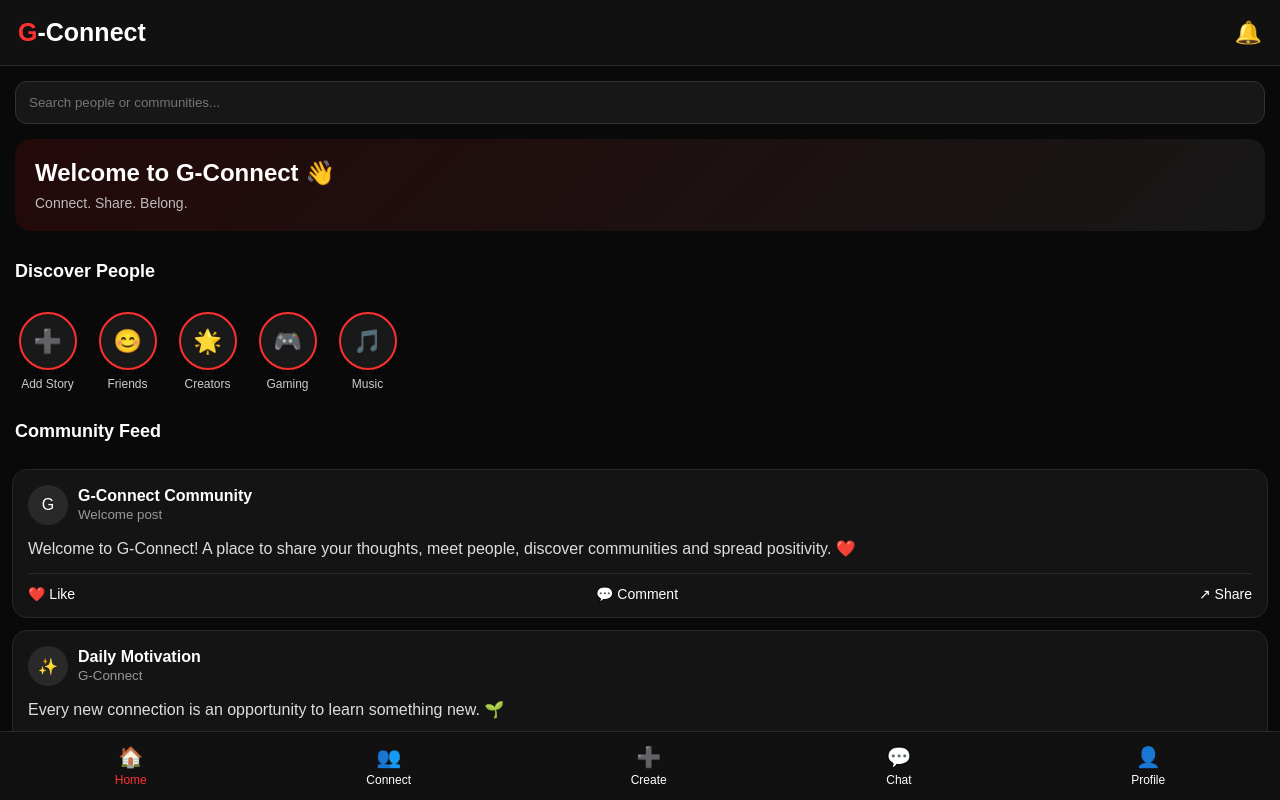
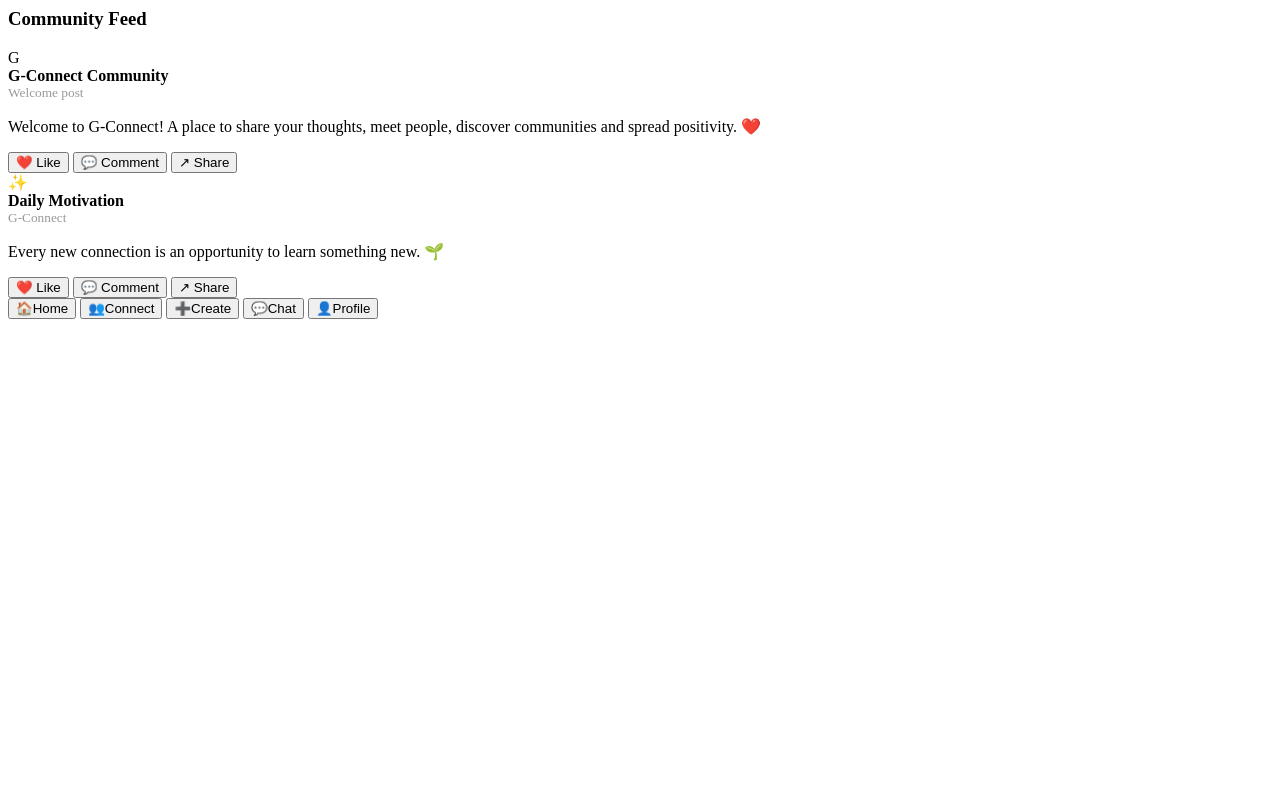
Before and after one commit to gauravkhobba579-lab/G-connect-, a plain HTML site: page index.html in a window 1280 px wide. Drawn offline with Linux system fonts and the light colour scheme.

Commit message:
Remove extensive HTML and CSS from index.html

```diff
--- a/index.html
+++ b/index.html
@@ -1,244 +1,4 @@
-
-<!DOCTYPE html>
-<html lang="en">
-<head>
-<meta charset="UTF-8">
-<meta name="viewport" content="width=device-width, initial-scale=1.0">
-<title>G-Connect</title>
-
-<style>
-* {
-  margin: 0;
-  padding: 0;
-  box-sizing: border-box;
-  font-family: Arial, sans-serif;
-}
-
-body {
-  background: #090909;
-  color: #ffffff;
-}
-
-header {
-  display: flex;
-  justify-content: space-between;
-  align-items: center;
-  padding: 18px;
-  background: #111111;
-  border-bottom: 1px solid #292929;
-}
-
-.logo {
-  font-size: 25px;
-  font-weight: bold;
-  color: #ff3030;
-}
-
-.logo span {
-  color: white;
-}
-
-.icon {
-  font-size: 22px;
-  cursor: pointer;
-}
-
-.search {
-  margin: 15px;
-}
-
-.search input {
-  width: 100%;
-  padding: 13px;
-  border-radius: 12px;
-  border: 1px solid #333;
-  background: #171717;
-  color: white;
-  outline: none;
-}
-
-.welcome {
-  margin: 15px;
-  padding: 20px;
-  background: linear-gradient(135deg, #240909, #171717);
-  border-radius: 16px;
-}
-
-.welcome h2 {
-  margin-bottom: 8px;
-}
-
-.welcome p {
-  color: #bdbdbd;
-  font-size: 14px;
-}
-
-.stories {
-  display: flex;
-  gap: 15px;
-  overflow-x: auto;
-  padding: 15px;
-}
-
-.story {
-  min-width: 65px;
-  text-align: center;
-}
-
-.circle {
-  width: 58px;
-  height: 58px;
-  border-radius: 50%;
-  border: 2px solid #ff3030;
-  display: flex;
-  align-items: center;
-  justify-content: center;
-  font-size: 23px;
-  margin: auto auto 7px;
-  background: #191919;
-}
-
-.story p {
-  font-size: 12px;
-  color: #cccccc;
-}
-
-.section-title {
-  padding: 15px;
-  font-size: 18px;
-}
-
-.post {
-  background: #141414;
-  margin: 12px;
-  padding: 15px;
-  border-radius: 15px;
-  border: 1px solid #262626;
-}
-
-.post-header {
-  display: flex;
-  align-items: center;
-  gap: 10px;
-  margin-bottom: 12px;
-}
-
-.avatar {
-  width: 40px;
-  height: 40px;
-  background: #292929;
-  border-radius: 50%;
-  display: flex;
-  align-items: center;
-  justify-content: center;
-}
-
-.post p {
-  color: #dddddd;
-  margin: 12px 0;
-  line-height: 1.5;
-}
-
-.actions {
-  display: flex;
-  justify-content: space-between;
-  color: #bbbbbb;
-  border-top: 1px solid #292929;
-  padding-top: 12px;
-}
-
-.actions button {
-  background: transparent;
-  color: white;
-  border: none;
-  font-size: 14px;
-  cursor: pointer;
-}
-
-.actions button:hover {
-  color: #ff3030;
-}
-
-.bottom-nav {
-  position: fixed;
-  bottom: 0;
-  left: 0;
-  right: 0;
-  background: #111111;
-  border-top: 1px solid #292929;
-  display: flex;
-  justify-content: space-around;
-  padding: 13px 5px;
-}
-
-.bottom-nav button {
-  background: transparent;
-  border: none;
-  color: white;
-  font-size: 12px;
-  cursor: pointer;
-}
-
-.bottom-nav button span {
-  display: block;
-  font-size: 20px;
-  margin-bottom: 4px;
-}
-
-.bottom-nav button.active {
-  color: #ff3030;
-}
-
-main {
-  padding-bottom: 80px;
-}
-
-</style>
-</head>
-
-<body>
-
-<header>
-  <div class="logo">G<span>-Connect</span></div>
-  <div class="icon">🔔</div>
-</header>
-
-<div class="search">
-  <input type="search" placeholder="Search people or communities...">
 </div>
-
-<section class="welcome">
-  <h2>Welcome to G-Connect 👋</h2>
-  <p>Connect. Share. Belong.</p>
-</section>
-
-<h3 class="section-title">Discover People</h3>
-
-<div class="stories">
-  <div class="story">
-    <div class="circle">➕</div>
-    <p>Add Story</p>
-  </div>
-
-  <div class="story">
-    <div class="circle">😊</div>
-    <p>Friends</p>
-  </div>
-
-  <div class="story">
-    <div class="circle">🌟</div>
-    <p>Creators</p>
-  </div>
-
-  <div class="story">
-    <div class="circle">🎮</div>
-    <p>Gaming</p>
-  </div>
-
-  <div class="story">
-    <div class="circle">🎵</div>
-    <p>Music</p>
-  </div>
 </div>
 
 <h3 class="section-title">Community Feed</h3>
```
